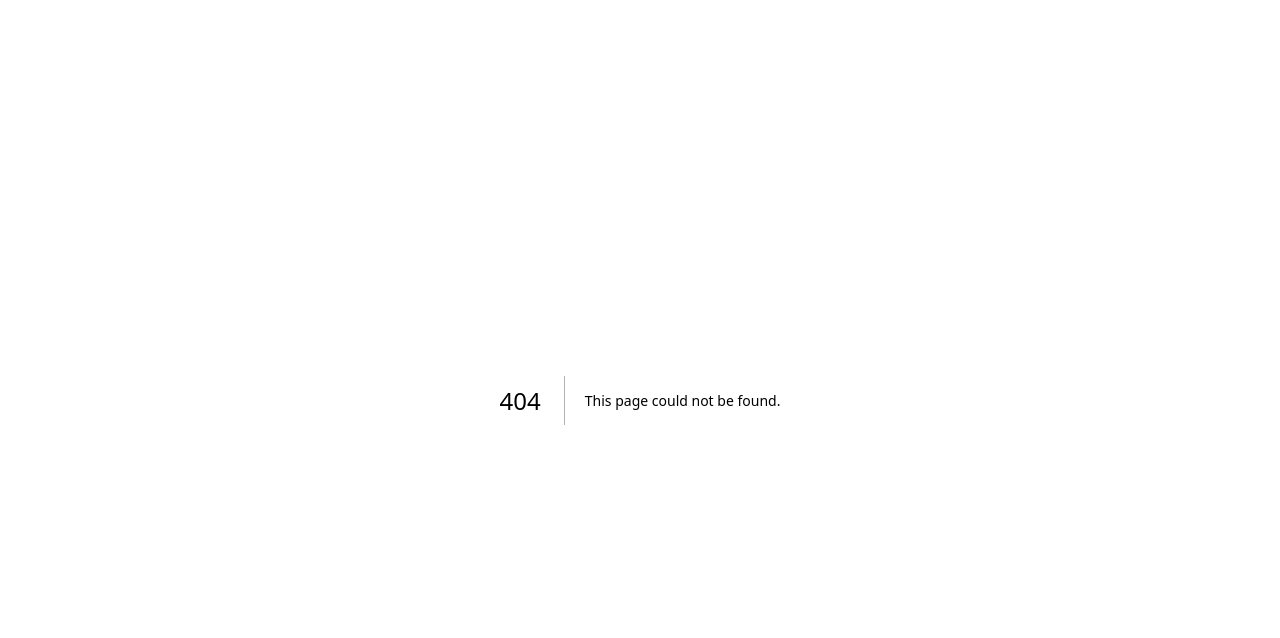
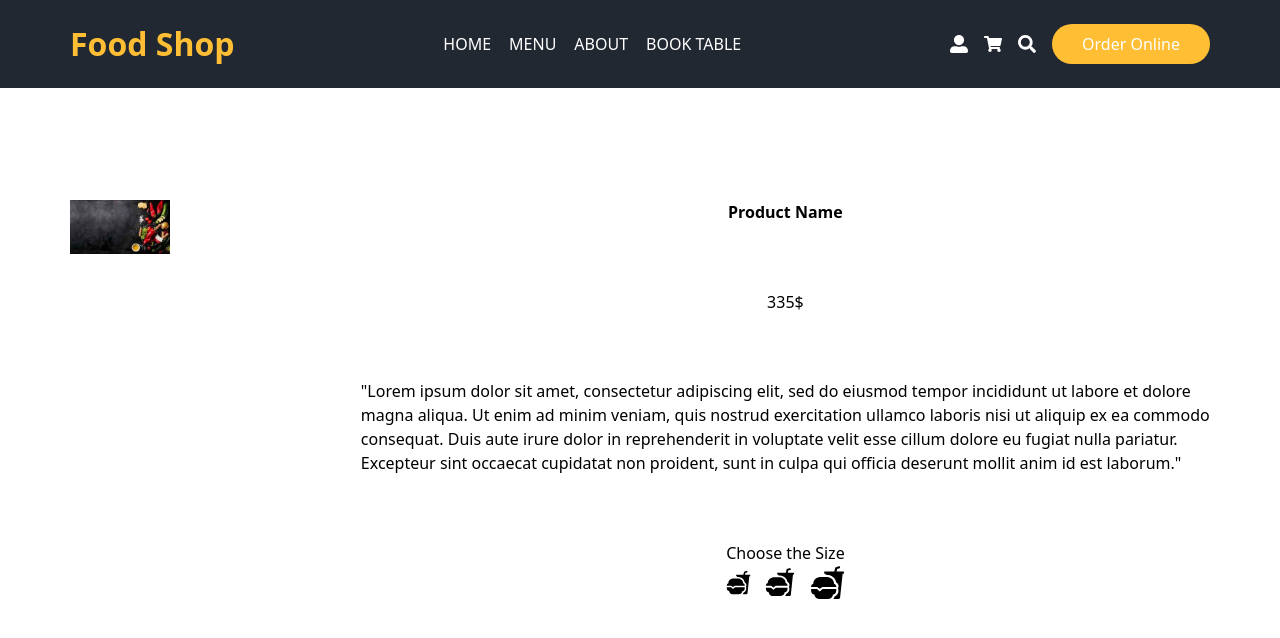
Before and after one commit to inheritance10/food-shop, a Next.js app: page /product in a window 1280 px wide. Before the commit this address had no page. Shown: the top 638 px of the page. Built offline with nearby package versions, Linux system fonts and the light colour scheme.

Commit message:
product detail

```diff
--- /dev/null
+++ b/components/ProductDetail/index.tsx
@@ -0,0 +1,55 @@
+import Title from "@/components/ui/Title";
+import Image from "next/image";
+import {IoFastFoodSharp} from 'react-icons/io5'
+
+
+const productSize = [ //todo gelen urunun id sine bagl olarak size bilgisi eklenecek
+    {
+        size: 30,
+        name: 'small'
+    },
+    {
+        size: 35,
+        name: 'medium'
+    },
+    {
+        siz: 45,
+        name: 'large'
+    }
+]
+const ChooseSize = () => {
+    return(
+        <div className='flex flex-row w-full justify-between items-center'>
+            {
+                productSize.map((item, key) => (
+                        <IoFastFoodSharp key={key} size={25 + key * 5}/>
+                ))
+            }
+        </div>
+
+    )
+}
+
+const ProductDetail = () => {
+    return(
+        <div className='container mx-auto items-center flex flex-row h-screen w-screen'>
+            <div className='w-full h-1/2'>
+                <Image width={100} height={100} src='/images/food2.jpg' alt='food'/>
+            </div>
+            <div className='flex flex-col h-1/2 justify-between items-center'>
+                <Title>Product Name</Title>
+                <p>335$</p>
+                <p>
+                    "Lorem ipsum dolor sit amet, consectetur adipiscing elit, sed do eiusmod tempor incididunt ut labore et dolore magna aliqua. Ut enim ad minim veniam, quis nostrud exercitation ullamco laboris nisi ut aliquip ex ea commodo consequat. Duis aute irure dolor in reprehenderit in voluptate velit esse cillum dolore eu fugiat nulla pariatur. Excepteur sint occaecat cupidatat non proident, sunt in culpa qui officia deserunt mollit anim id est laborum."
+                </p>
+                <div className='flex flex-col'>
+                    <h3>Choose the Size</h3>
+                    <ChooseSize />
+                </div>
+
+            </div>
+        </div>
+    )
+}
+
+export default ProductDetail
--- /dev/null
+++ b/pages/product/index.tsx
@@ -0,0 +1,14 @@
+import ProductDetail from "@/components/ProductDetail";
+import Header from "@/components/layout/Header";
+
+const Product = () => {
+    return (
+        <div>
+            <Header/>
+            <ProductDetail/>
+        </div>
+
+    )
+}
+
+export default Product
```
